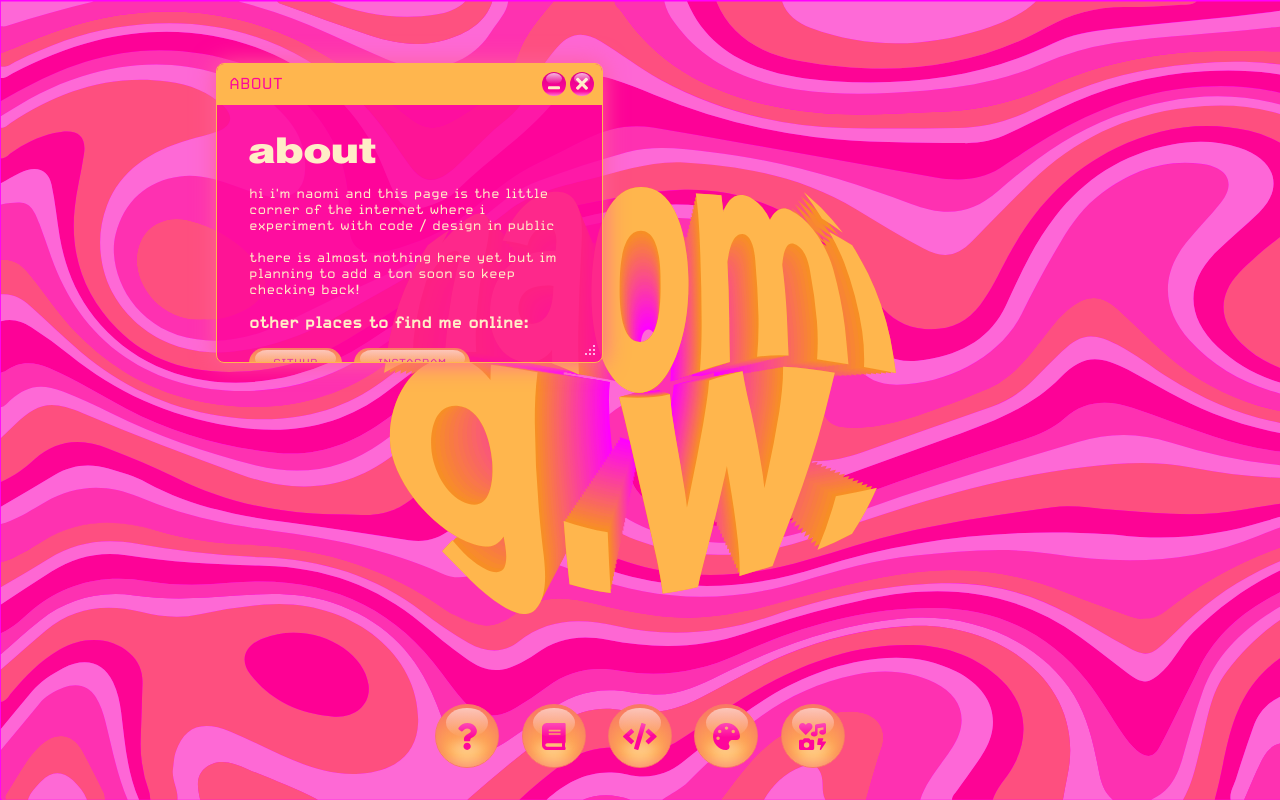
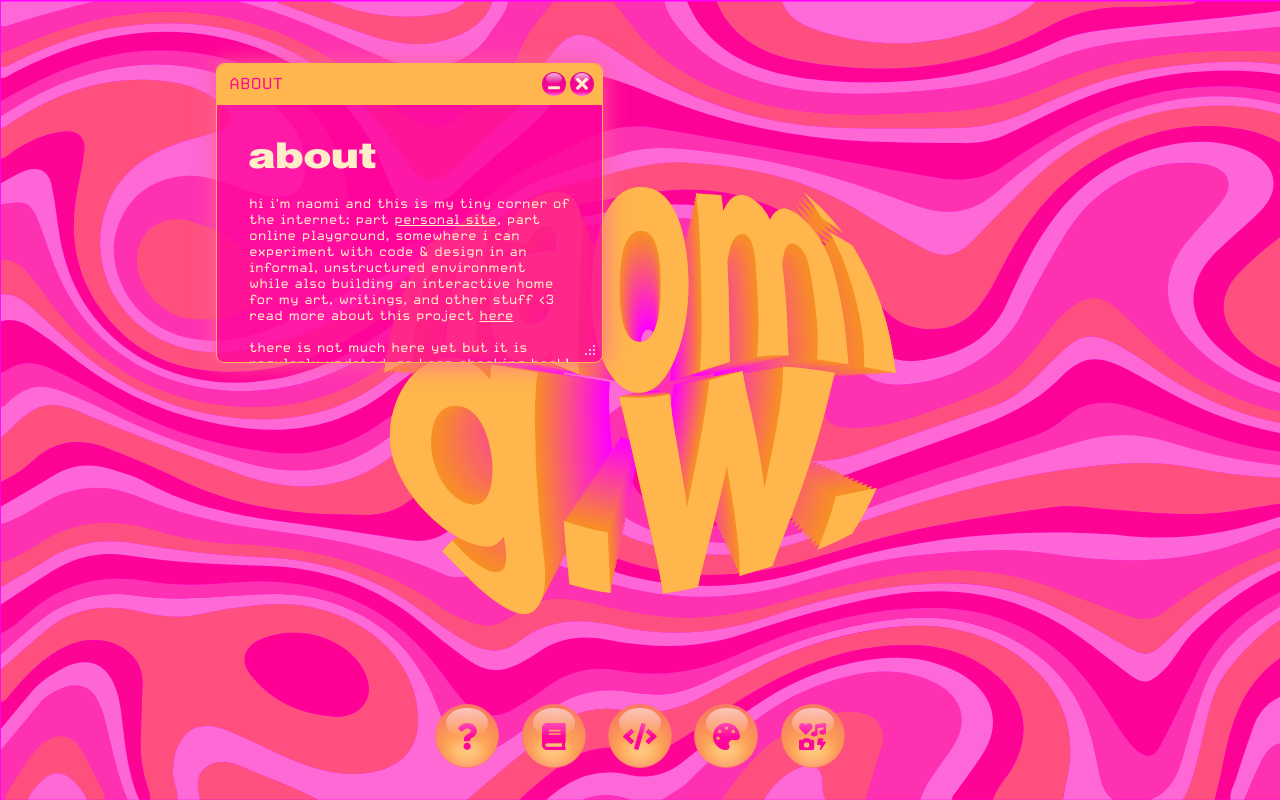
Before and after one commit to gnoem/garden, a Gatsby site: page / in a window 1280 px wide. Both pictures are taken after a click on the button 467 px from the left and 736 px from the top of the page. Built offline with nearby package versions, Linux system fonts and the light colour scheme; Gatsby itself is replaced by a stand-in of ours.

Commit message:
new page

```diff
--- a/gatsby-node.js
+++ b/gatsby-node.js
@@ -7,6 +7,7 @@ exports.onCreateWebpackConfig = ({ actions }) => {
         '@components': path.resolve(__dirname, 'src/components'),
         '@config': path.resolve(__dirname, 'src/config'),
         '@hooks': path.resolve(__dirname, 'src/hooks'),
+        '@styles': path.resolve(__dirname, 'src/styles'),
         '@themes': path.resolve(__dirname, 'src/themes'),
         '@utils': path.resolve(__dirname, 'src/utils')
       },
--- a/package.json
+++ b/package.json
@@ -1,9 +1,9 @@
 {
-  "name": "personal",
+  "name": "planet-naomi",
   "version": "1.0.0",
   "private": true,
-  "description": "personal",
-  "author": "Gnome",
+  "description": "personal site / code & design playground",
+  "author": "naomi g.w.",
   "keywords": [
     "gatsby"
   ],
--- a/src/config.tsx
+++ b/src/config.tsx
@@ -66,12 +66,34 @@ export const pageConfig = {
     jsx: (
       <>
         <h2>about</h2>
-        <p>hi i'm naomi and this page is the little corner of the internet where i experiment with code / design in public</p>
-        <p>there is almost nothing here yet but im planning to add a ton soon so keep checking back!</p>
+        <p>hi i'm naomi and this is my tiny corner of the internet: part <a href="https://neustadt.fr/essays/the-small-web/" target="_blank">personal site</a>, part online playground, somewhere i can experiment with code &amp; design in an informal, unstructured environment while also building an interactive home for my art, writings, and other stuff &lt;3 read more about this project <span data-tab-link="about this project">here</span></p>
+        <p>there is not much here yet but it is regularly updated, so keep checking back!</p>
         <h3>other places to find me online:</h3>
         <nav aria-label="External links" className="buttons">
           {externalLinks.map(({ name, url }) => <a key={name} className="glossy" href={url} target="_blank">{name}</a>)}
         </nav>
+      </>
+    )
+  },
+  'about this project': {
+    title: 'about this project',
+    jsx: (
+      <>
+        <h2>about this project</h2>
+        <h3>code</h3>
+        <ul>
+          <li>it is built with react/gatsby and hosted on vercel</li>
+          <li>open source! <a href="https://github.com/gnoem/garden" target="_blank">take a look</a></li>
+        </ul>
+        <h3>design</h3>
+        <ul>
+          <li>i made the graphics in adobe illustrator</li>
+          <li>fonts used for this theme: Nimbus Sans Becker (headers), Carbon (body)</li>
+        </ul>
+        <h3>theory</h3>
+        <ul>
+          <li><a href="https://sadgrl.online/newoldweb/manifesto.html" target="_blank">what inspired me to make this</a></li>
+        </ul>
       </>
     )
   },
--- a/src/hooks/useDataTab.tsx
+++ b/src/hooks/useDataTab.tsx
@@ -1,12 +1,14 @@
 import { useEffect } from "react";
 
-const useDataTab = (node, createLink, activeTab) => {
+const useDataTab = (node, createLink, attribute, activeTab) => {
   useEffect(() => {
     if (!node) return;
-    node.querySelectorAll('[data-tab]').forEach(element => {
-      const path = element.getAttribute('data-tab');
+    node.querySelectorAll(`[${attribute}]`).forEach(element => {
+      const path = element.getAttribute(attribute);
       if (node.querySelector(`[data-link='${path}']`)) return;
-      element.appendChild(createLink(path));
+      const linkText = element.textContent;
+      element.innerHTML = '';
+      element.appendChild(createLink(path, linkText));
     });
   }, [node, activeTab]);
 }
--- a/src/styles/globals.css
+++ b/src/styles/globals.css
@@ -38,6 +38,10 @@ a {
   cursor: pointer;
 }
 
+span[data-tab-link] > a {
+  text-decoration: underline;
+}
+
 *:last-child {
   margin-bottom: 0;
 }
--- a/src/themes/groovy/components/Window/index.tsx
+++ b/src/themes/groovy/components/Window/index.tsx
@@ -51,7 +51,8 @@ const Window: React.FC<IWindowProps> = ({ name, index, active, registerRef, focu
   const ready = useRandomizeWindow(localRef);
   const { tabs, openTab, closeTab, activeTab, setActiveTab } = useTabs([name]);
   useDataPath(localRef, createButton(switchToWindow));
-  useDataTab(localRef, createButton(openTab), activeTab);
+  useDataTab(localRef, createButton(openTab), 'data-tab', activeTab);
+  useDataTab(localRef, createLink(openTab), 'data-tab-link', activeTab);
   useDragonDrop(localRef, barRef);
   const createWindowRef = (element) => {
     registerRef(element);
@@ -110,7 +111,16 @@ const createButton = (open) => (path) => {
   const link = document.createElement('a');
   link.setAttribute('data-link', path);
   link.className = `glossy ${path.split(' ').join('-')}`;
-  link.innerHTML = pageConfig[path]?.title ?? path;
+  link.textContent = pageConfig[path]?.title ?? path;
+  link.onclick = () => open(path);
+  return link;
+}
+
+const createLink = (open) => (path, text) => {
+  const link = document.createElement('a');
+  link.setAttribute('data-link', path);
+  link.className = `${path.split(' ').join('-')}`;
+  link.textContent = text ?? pageConfig[path]?.title ?? path;
   link.onclick = () => open(path);
   return link;
 }
--- a/src/themes/groovy/groovy.css
+++ b/src/themes/groovy/groovy.css
@@ -35,7 +35,7 @@ h2 {
   font-weight: normal;
   font-size: 3rem;
   margin-bottom: 1.5rem;
-  line-height: 0.5;
+  line-height: 0.7;
   text-transform: lowercase;
   transform: scaleY(0.8);
 }
--- a/tsconfig.json
+++ b/tsconfig.json
@@ -22,6 +22,7 @@
       "@components": ["components"],
       "@config": ["config"],
       "@hooks": ["hooks"],
+      "@styles": ["styles"],
       "@themes": ["themes"],
       "@utils": ["utils"],
     }
```
Also changed, not shown: 1 other file.
